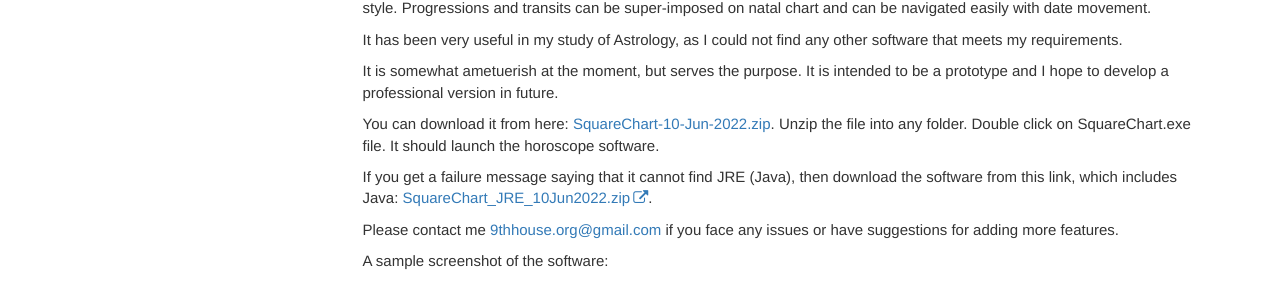
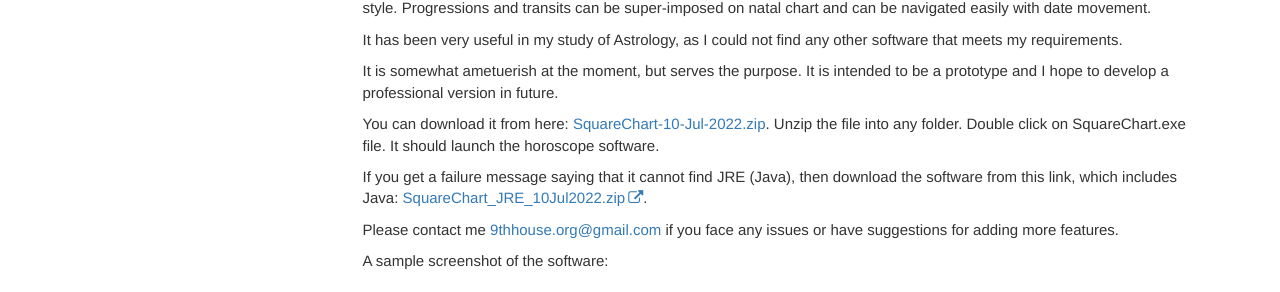
Before and after one commit to vadavalli/9th, a Jekyll site: the page built from pages/mydoc/mydoc_squarechart.md, in a window 1280 px wide. Shown: the part 376-668 px from the top of the page. Built offline with Jekyll 4.4.1, drawn with Linux system fonts in a browser that asks for light colours; comment, search, counter and statistics services are not loaded.

Commit message:
class12 ppt and updated software

```diff
--- a/pages/mydoc/mydoc_squarechart.md
+++ b/pages/mydoc/mydoc_squarechart.md
@@ -15,10 +15,10 @@ It has been very useful in my study of Astrology, as I could not find any other
 
 It is somewhat ametuerish at the moment, but serves the purpose. It is intended to be a prototype and I hope to develop a professional version in future.
 
-You can download it from here: [SquareChart-10-Jun-2022.zip](downloads/SquareChart-10-Jun-2022.zip).
+You can download it from here: [SquareChart-10-Jul-2022.zip](downloads/SquareChart-10-Jul-2022.zip).
 Unzip the file into any folder. Double click on SquareChart.exe file. It should launch the horoscope software.
 
-If you get a failure message saying that it cannot find JRE (Java), then download the software from this link, which includes Java: [SquareChart_JRE_10Jun2022.zip](https://drive.google.com/file/d/1X73wsi989zQJYZKNQB8YtMx0xtY4KxNQ/view?usp=sharing).
+If you get a failure message saying that it cannot find JRE (Java), then download the software from this link, which includes Java: [SquareChart_JRE_10Jul2022.zip](https://drive.google.com/file/d/1vhStjN2bUwop9WK2Q-i1D_INC9F26Z0i/view?usp=sharing).
 
 Please contact me [9thhouse.org@gmail.com](mailto: 9thhouse.org@gmail.com) if you face any issues or have suggestions for adding more features.
 
```
Also changed, not shown: pages/mydoc/mydoc_astrology_classes.md (+1 -0 lines), 2 other files.
